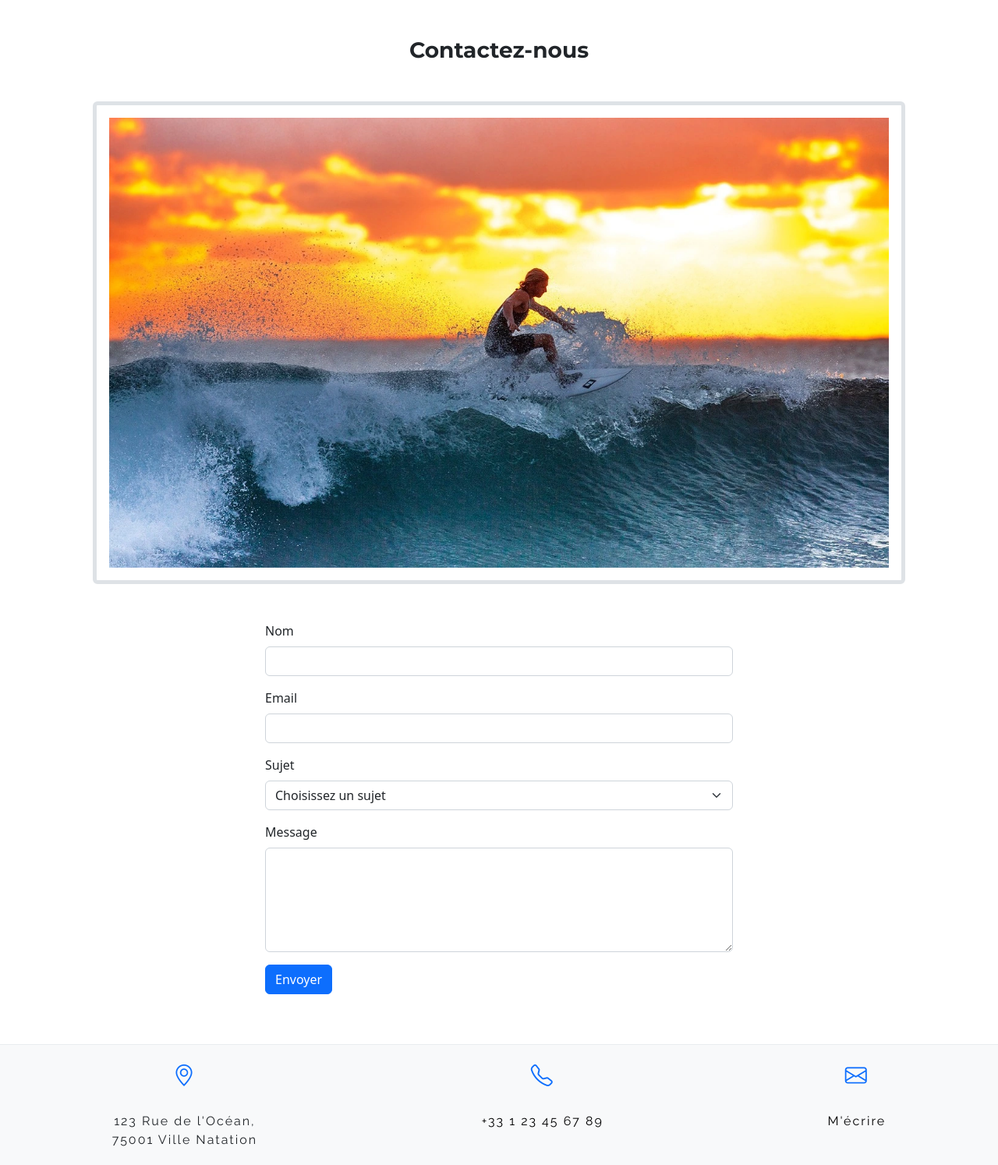
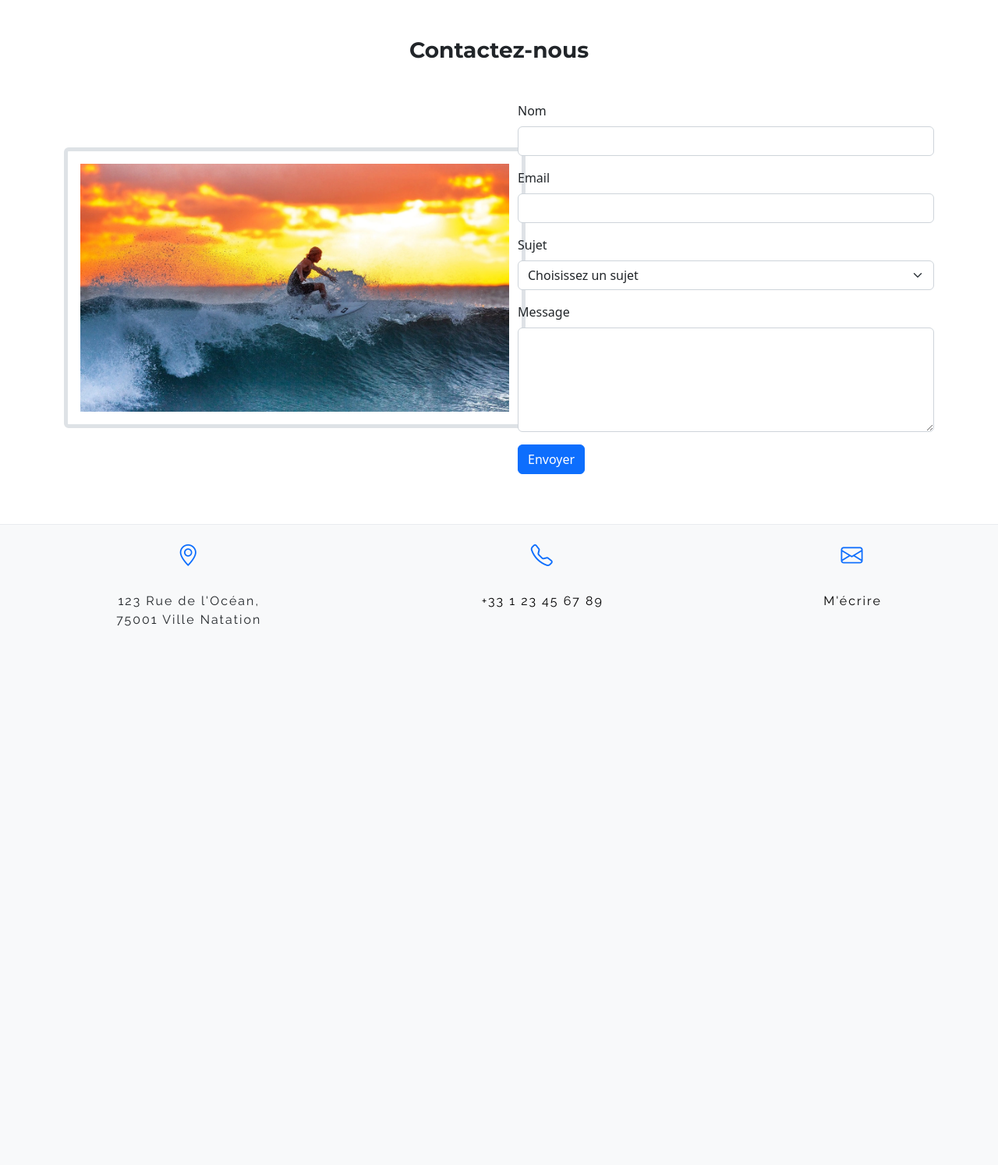
Before and after one commit to fannysaez/AquaPassion-Blog, a PHP site: template pages/contact.php in a window 1280 px wide. Shown: the part 78-1572 px from the top of the page at 78% size. After the commit the page ends 881 px from the top, so only its background shows below. Run offline with PHP 8.4, Linux system fonts and the light colour scheme; the template is opened without the code that fills it, so the values that code supplies are empty.

Commit message:
initial commit

```diff
--- a/assets/css/styles.css
+++ b/assets/css/styles.css
@@ -1,10 +1,11 @@
 /* Navigation */
 .navbar {
-    font-family: 'Raleway', sans-serif;
+  font-family: "Raleway", sans-serif;
   font-size: 16px;
   letter-spacing: 2px;
 }
-.navbar-brand, .nav-link {
+.navbar-brand,
+.nav-link {
   color: rgb(0, 0, 0) !important;
 }
 .nav-link:hover {
@@ -16,12 +17,16 @@
   width: 130px;
 }
 /* Accueil */
-p{
-    font-family: 'Raleway', sans-serif;
+p {
+  font-family: "Raleway", sans-serif;
   letter-spacing: 2px;
 }
-h1{
-    font-family: 'Montserrat', sans-serif;
+h1 {
+  font-family: "Montserrat", sans-serif;
+}
+/*border img*/
+.dotted-border {
+  border: 6px solid #e1e2e4;
 }
 /* footer */
 .footer {
--- a/includes/footer.php
+++ b/includes/footer.php
@@ -1,5 +1,6 @@
 <!-- page footer -->
-<footer class="footer bg-light">
+<footer class="mt-auto">
+    <div class="footer bg-light px-2">
         <div class="text-center d-flex justify-content-around">
 
             <p class="mb-0">
@@ -16,7 +17,7 @@
                 <!-- <a class="btn-primary-link" href="mailto:contact@aquapassion.com">contact@aquapassion.com</a> -->
                 <a type="button" href="/pages/contact.php" class="btn-primary-link">M'écrire</a>
             </p>
-
+        </div>
     </div>
 </footer>
 
--- a/includes/header.php
+++ b/includes/header.php
@@ -13,7 +13,7 @@
   <link rel="stylesheet" href="https://cdn.jsdelivr.net/npm/bootstrap-icons@1.10.5/font/bootstrap-icons.css">
 </head>
 
-<body>
+<body class="d-flex flex-column min-vh-100">
   <header>
     <nav id="navbar-example2" class="navbar navbar-light bg-light px-2">
       <a class="navbar-brand" href="">
--- a/index.php
+++ b/index.php
@@ -17,7 +17,7 @@
                 <strong>Alors, enfilez votre maillot de bain et plongez avec nous dans l'univers de la natation !</strong>
             </p><br><br>
             <div class="d-flex justify-content-center">
-                <div class="border border-5 rounded p-2">
+                <div class="dotted-border border-5 rounded p-2">
                     <img class="rounded img-fluid mx-auto d-block" style="max-width: 700px" src="/assets/img/accueil/natation.webp" alt="Natation">
                 </div>
             </div><br>
--- a/pages/contact.php
+++ b/pages/contact.php
@@ -3,18 +3,24 @@
 
 
 <main class="container py-5 mb-3">
+    <!-- Titre centré -->
     <h1 class="text-center fw-bold fs-3 mb-5">Contactez-nous</h1>
-    <p class=" text-center mt-5 mb-5">
+    <p class="text-center mt-5 mb-5">
         <!-- Description -->
     </p>
-    <div class="d-flex justify-content-center">
+
+    <!-- Conteneur pour l'image et le formulaire -->
+    <div class="row gx-5">
+        <!-- Colonne de gauche : Image -->
+        <div class="col-md-6 d-flex align-items-center justify-content-start">
             <div class="border border-5 rounded p-3">
-            <img class="img-fluid mx-auto d-block" src="/assets/img/contact/surf.webp" alt="Surf" style="max-width: 1000px">
+                <img class="img-fluid mx-auto d-block" src="/assets/img/contact/surf.webp" alt="Surf" style="max-width: 550px">
             </div>
         </div>
 
-    <!-- Formulaire de contact -->
-    <form action="contact.php" method="post" class="mx-auto mt-5" style="max-width: 600px;">
+        <!-- Colonne de droite : Formulaire de contact -->
+        <div class="col-md-6">
+            <form action="contact.php" method="post">
                 <!-- Champ Nom -->
                 <div class="mb-3">
                     <label for="nom" class="form-label">Nom</label>
@@ -47,10 +53,8 @@
                 <!-- Bouton de soumission -->
                 <button type="submit" class="btn btn-primary">Envoyer</button>
             </form>
-
-    <!-- Traitement du formulaire -->
-
+        </div>
+    </div>
 </main>
 
-
 <?php include_once "includes/footer.php"; ?>
```
Lines whose indentation alone changed are shown as unchanged.
